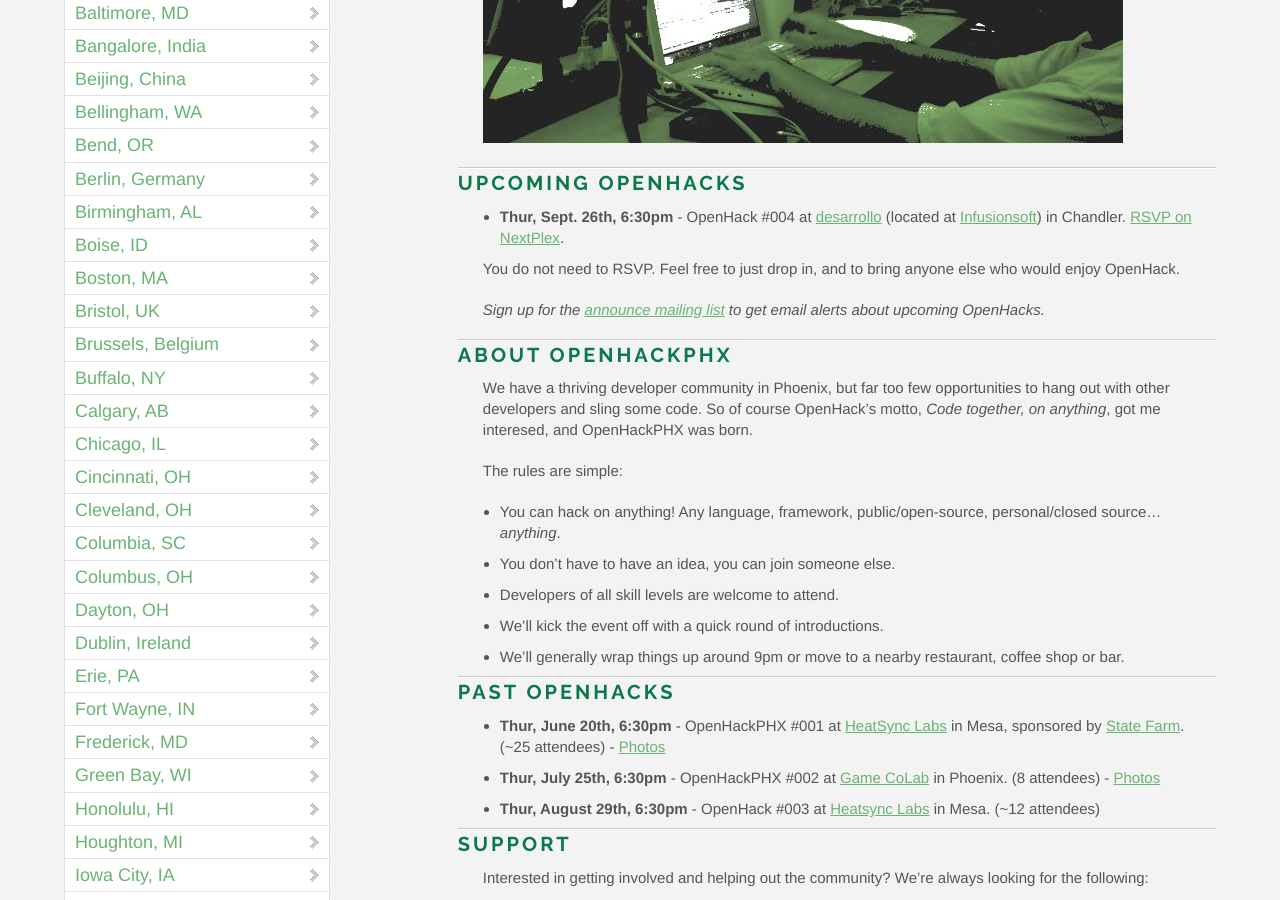
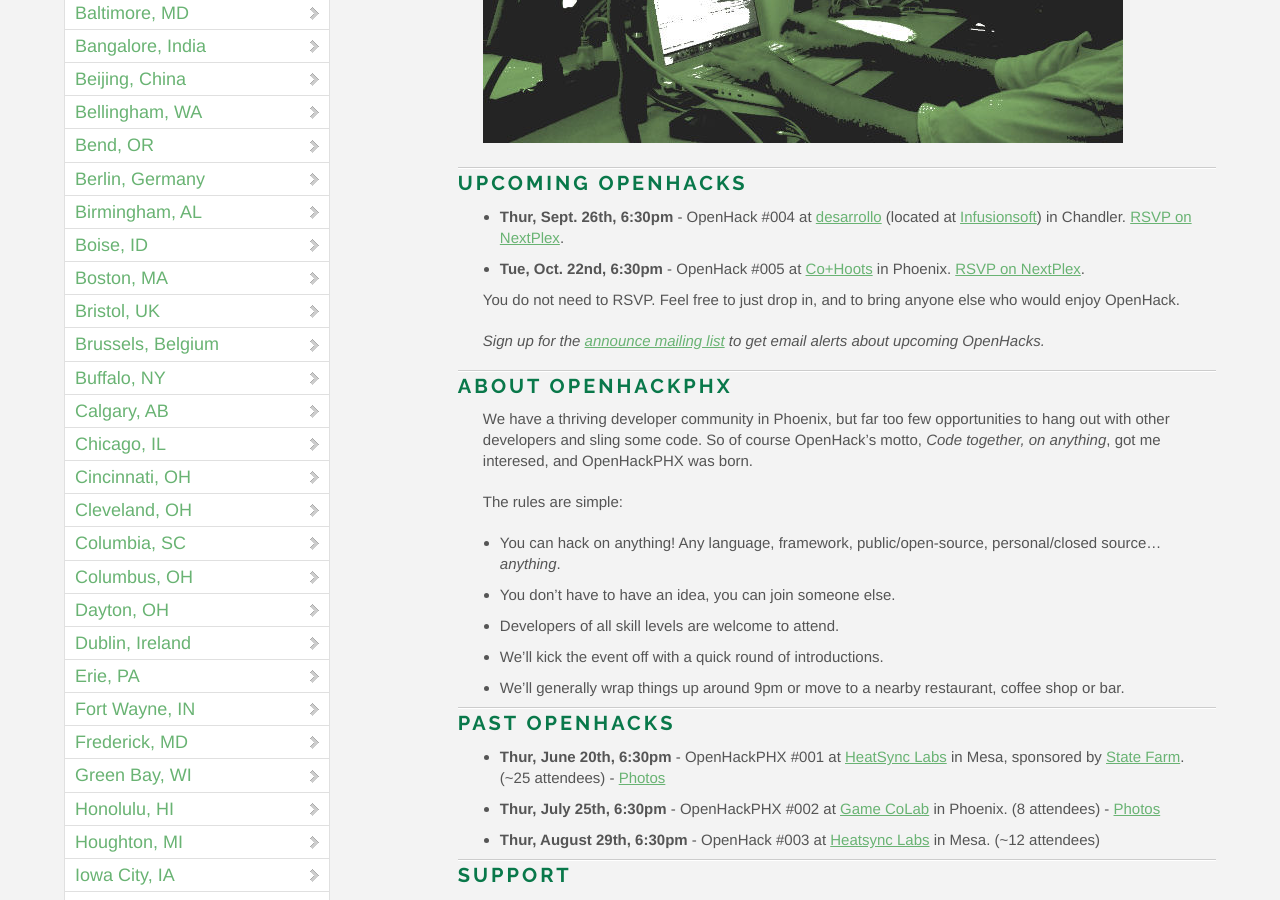
Before and after one commit to OpenHack/openhack.github.com, a Jekyll site: the page built from phoenix/index.markdown, in a window 1280 px wide and 900 px high, scrolled down 352 px. Built offline with Jekyll 4.4.1, drawn with Linux system fonts in a browser that asks for light colours; nearby versions of some CDN libraries; Markdown is read by kramdown in place of the engine named in the settings; comment, search, counter and statistics services are not loaded.

Commit message:
added openhackphx #005

```diff
--- a/phoenix/index.markdown
+++ b/phoenix/index.markdown
@@ -10,6 +10,7 @@ title: OpenHack - Phoenix, AZ
 ### Upcoming OpenHacks
 
 - **Thur, Sept. 26th, 6:30pm** - OpenHack #004 at [desarrollo](http://i04545.wix.com/desarrollo#!about-us/cx7b) (located at [Infusionsoft](http://www.infusionsoft.com/contact)) in Chandler. [RSVP on NextPlex](http://nextplex.com/phoenix-az/calendar/events/9366-openhack-004).
+- **Tue, Oct. 22nd, 6:30pm** - OpenHack #005 at [Co+Hoots](http://www.cohoots.com/) in Phoenix. [RSVP on NextPlex](http://nextplex.com/phoenix-az/calendar/events/11158-openhack-005).
 
 You do not need to RSVP. Feel free to just drop in, and to bring anyone else who would enjoy OpenHack.
 
```
